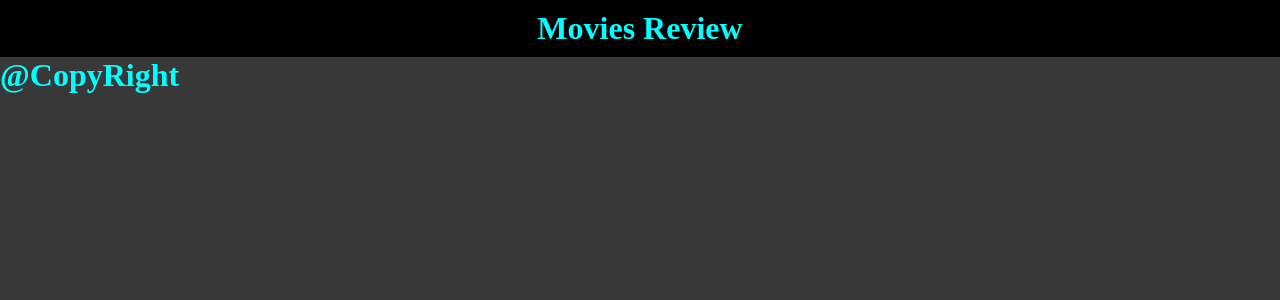
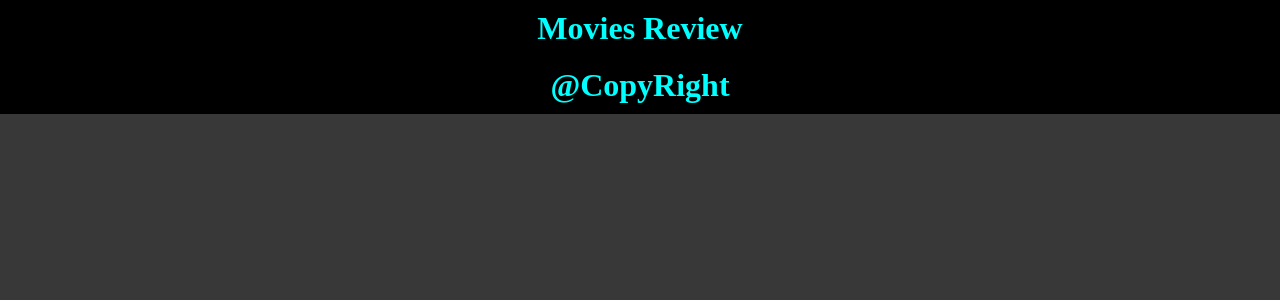
Before and after one commit to Meetawa/movies-review-app, a React (Create React App) app: page / in a window 1280 px wide. Shown: the top 300 px of the page. Built offline with nearby package versions, Linux system fonts and the light colour scheme.

Commit message:
add some css

```diff
--- a/src/index.css
+++ b/src/index.css
@@ -8,6 +8,11 @@ body {
   text-align: center;
   padding: 10px;
 }
+.footer {
+  background-color: black;
+  text-align: center;
+  padding: 10px;
+}
 h1 {
   margin: 0;
 }
```
